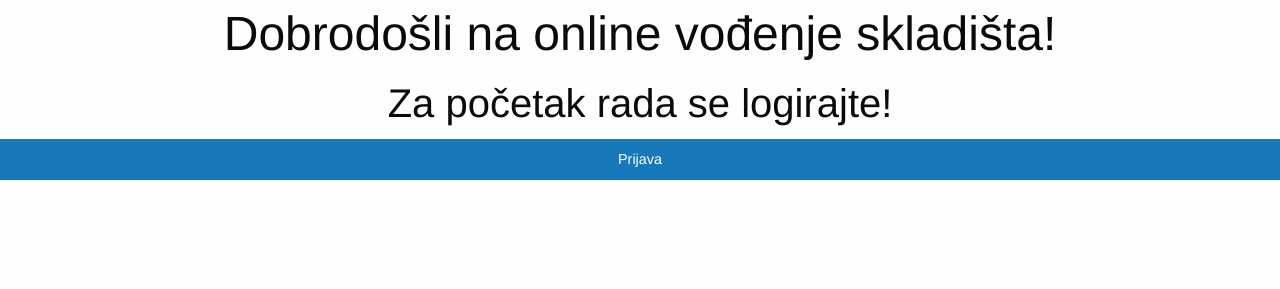
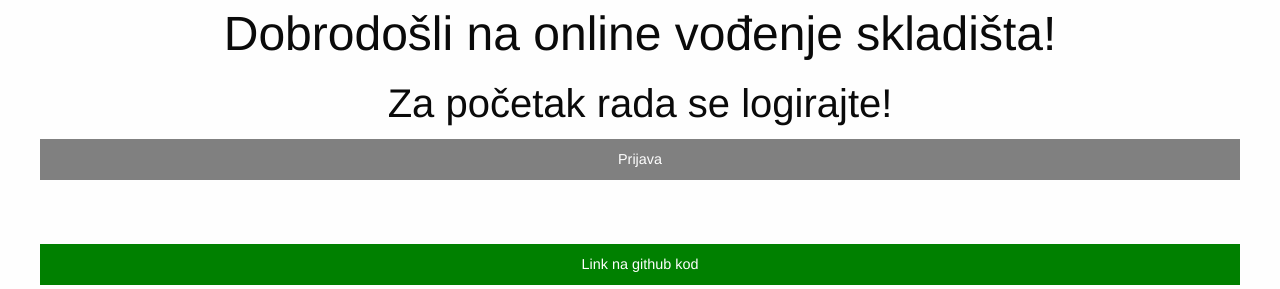
Before and after one commit to IvanNovak92/Ljetni-rad, a PHP site: page /index.php in a window 1280 px wide. Shown: the top 289 px of the page. Run offline with PHP 8.4, Linux system fonts and the light colour scheme; data that the repository does not hold is empty.

Commit message:
Add files via upload

```diff
--- a/index.php
+++ b/index.php
@@ -9,24 +9,29 @@ include_once 'konfiguracija.php';
 		?>
 	</head>
 	<body bgcolor="E9967A">
+		<div class="row">
 		<h1 align="center">Dobrodošli na online vođenje skladišta!</h1>
 		<h2 align="center">Za početak rada se logirajte!</h2>
 		<div align="center">
-			<a href="login.php" class="button expanded">Prijava</a>
+			<a href="login.php" style="background-color: grey" class="button expanded">Prijava</a>
 			<br />
 			<br />
+			<a href="https://github.com/IvanNovak92/Ljetni-rad"style="background-color: green" class="button expanded">Link na github kod</a>
 			<br />
 			<br />
+			</div>
+			</div>
 			<div class="row">
-			<div class="small-2 columns">
+			<div class="large 6 columns">
 				<div align="center" class="map-responsive">
 <iframe src="https://www.google.com/maps/embed?pb=!1m18!1m12!1m3!1d2784.4558179042556!2d18.72760306524686!3d45.74200712910526!2m3!1f0!2f0!3f0!3m2!1i1024!2i768!4f13.1!3m3!1m2!1s0x475cd750c5c14b55%3A0x5a0545b82ae297a6!2sRabo+d.o.o.!5e0!3m2!1sen!2sus!4v1502892541644" width="600" height="450" frameborder="0" style="border:0" allowfullscreen></iframe>				</div>
 			</div>
 		</div>
 			</div>
-		<a href=""
+
 		<?php
 	include_once 'skripte.php';
 		?>
+
 	</body>
 </html>
--- a/konfiguracija.php
+++ b/konfiguracija.php
@@ -2,6 +2,8 @@
 session_start();
 
 include_once 'funkcije.php';
+
+$rezultataPoStranici=10;
 
 $naslovAplikacije= "Skladiste APP";
 
@@ -16,7 +18,7 @@ switch ($_SERVER["HTTP_HOST"]){
 	case 'ivannovak92.byethost7.com':
 		$putanjaAPP="/LjetniRad/";
 		$mysqlHost="sql113.byethost7.com";
-		$mysqlBaza="skladiste";
+		$mysqlBaza="b7_20136660_skladiste";
 		$mysqlKorisnik="b7_20136660";
 		$mysqlLozinka="password";
 		break;
```
Also changed, not shown: 1 other file.
